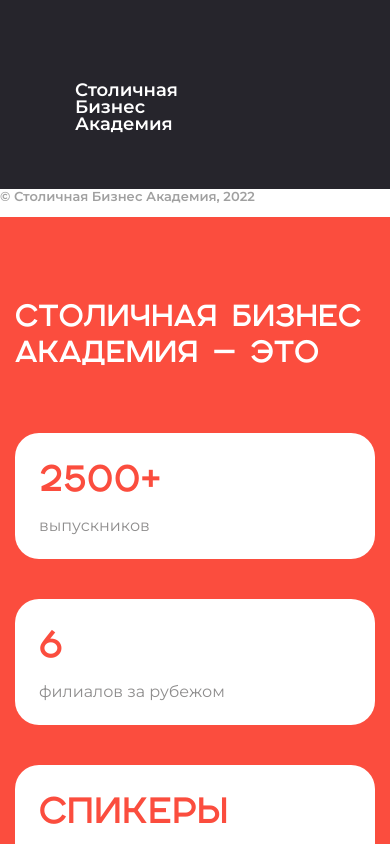
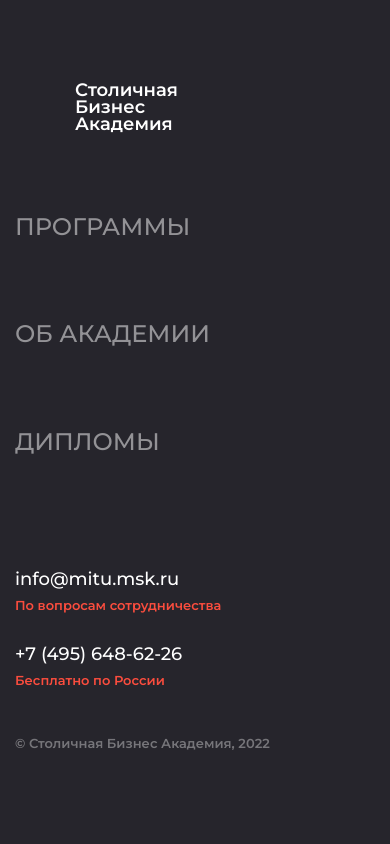
Before and after one commit to npomba/mskacademy.ru, a Next.js app: page / in a window 390 px wide. Shown: the top 844 px of the page. Built offline with nearby package versions, Linux system fonts and the light colour scheme; no server answers.

Commit message:
added HeaderMenuMobile

```diff
--- a/components/header/HeaderMenuMobile.tsx
+++ b/components/header/HeaderMenuMobile.tsx
@@ -1,7 +1,15 @@
 import stls from '@/styles/components/header/HeaderMenuMobile.module.sass'
+import Link from 'next/link'
 import { TypeGeneralClassNames } from '@/types/index'
+import { email, phoneNumber } from '@/config/index'
 import cn from 'classnames'
 import { getClassNames } from '@/helpers/index'
+import { Wrapper } from '@/components/layout'
+import { GeneralContactCTA, GeneralCopyright, GeneralLogo } from '@/components/general'
+import { dataGeneralMenuLinks } from '@/data/index'
+import { IconGeneralCross } from '@/components/icons'
+
+
 
 
 type TypeHeaderMenuMobileProps = TypeGeneralClassNames
@@ -10,7 +18,40 @@
 
   return (
     <div className={cn(stls.container, getClassNames({ classNames })) || undefined}>
-
+      <Wrapper classNames={[stls.wrapper]}>
+        <div className={stls.top}>
+          <GeneralLogo classNames={[stls.iconLogo]}/>
+          <IconGeneralCross classNames={[stls.iconCross]}/>
+        </div>
+        <ul className={stls.list}>
+          {
+            dataGeneralMenuLinks.map((item, idx) => (
+              <li className={stls.item} key={idx}>
+                <Link href={item.href}>
+                  <a className={stls.link}>{item.title}</a>
+                </Link>
+              </li>
+            ))
+          }
+        </ul>
+        <div className={stls.contscts}>
+          <GeneralContactCTA
+            classNames={[stls.contact]}
+            href={email.href}
+            value={email.val}
+            lable={'По вопросам сотрудничества'}
+            variant={'size-m'}
+          />
+          <GeneralContactCTA
+            classNames={[stls.contact]}
+            href={phoneNumber.href}
+            value={phoneNumber.val}
+            lable={'Бесплатно по России'}
+            variant={'size-m'}
+          />
+          <GeneralCopyright classNames={[stls.copyright]}/>
+        </div>
+      </Wrapper>
     </div>
   )
 }
--- a/styles/components/general/GeneralContactCTA.module.sass
+++ b/styles/components/general/GeneralContactCTA.module.sass
@@ -14,5 +14,6 @@
   margin-top: f.px(8)
   font-size: f.px(13)
   font-weight: 600
-  text-align: right
   @include m.dye(c, c.$alpha)
+  @include m.media(laptop, desktop)
+    text-align: right
--- a/styles/components/general/GeneralCopyright.module.sass
+++ b/styles/components/general/GeneralCopyright.module.sass
@@ -8,3 +8,4 @@
     font-size: f.px(13)
     font-weight: 600
     opacity: .37
+    @include m.dye(c, c.$psi)
--- a/styles/components/header/HeaderMenuDesktop.module.sass
+++ b/styles/components/header/HeaderMenuDesktop.module.sass
@@ -12,6 +12,7 @@
     justify-content: center
     align-items: center
     padding: 0
+    list-style: none
 
 .item
     & + .item
--- a/styles/components/header/HeaderMenuMobile.module.sass
+++ b/styles/components/header/HeaderMenuMobile.module.sass
@@ -1,3 +1,56 @@
 @use '@/styles/utils/mixins' as m
 @use '@/styles/utils/funcs' as f
 @use '@/styles/themes/default/Colors.module.sass' as c
+
+
+
+.container
+    @include m.media(phone, tablet)
+        position: absolute
+        top: 0
+        left: 0
+        width: 100%
+        @include m.dye(bg, c.$phi)
+        z-index: 100
+    @include m.media(laptop, desktop)
+        display: none
+
+.wrapper
+    display: flex
+    flex-direction: column
+    padding-top: f.px(56)
+    padding-bottom: f.px(80)
+    height: 100vh
+
+.top
+    display: flex
+    justify-content: space-between
+    align-items: center
+
+.iconCross
+    max-width: f.px(48)
+
+.list
+    margin: 0
+    padding: f.px(40) 0
+    list-style: none
+
+.item
+    padding: f.px(40) 0
+
+.link
+    font-size: f.px(24)
+    font-weight: 500
+    text-transform: uppercase
+    opacity: .5
+    @include m.dye(c, c.$psi)
+
+.contscts
+    margin-top: auto
+
+.contact
+    display: block
+    margin-bottom: f.px(32)
+
+.copyright
+    padding-top: f.px(16)
```
